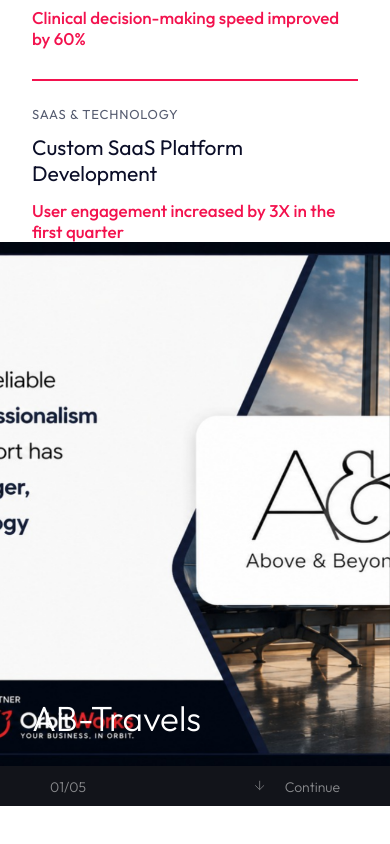
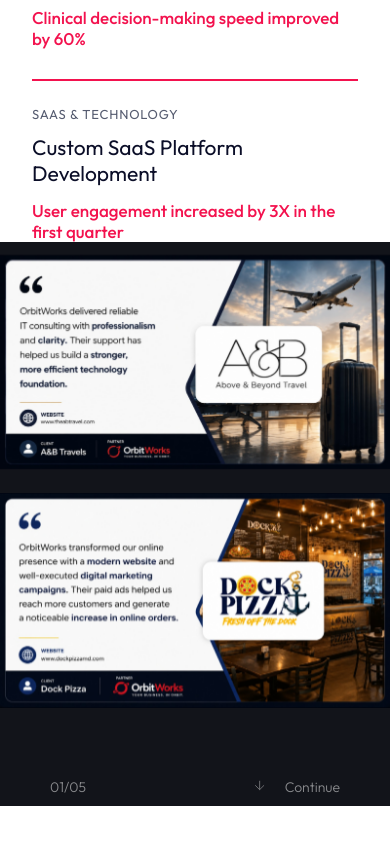
Before and after one commit to orbitworksofficial/oribit-site, a Next.js app: page / in a window 390 px wide. Shown: the part 8052-8896 px from the top of the page. Built offline with nearby package versions, Linux system fonts and the light colour scheme.

Commit message:
portofio fixed

```diff
--- a/app/orbit.css
+++ b/app/orbit.css
@@ -3258,3 +3258,72 @@
     scroll-behavior: auto;
   }
 }
+
+/* --------------------------------------------------- case slider legibility --
+ * The case-card title was absolutely positioned white type straight on the
+ * artwork with no scrim — unreadable over the bright portfolio graphics.
+ *
+ * Those graphics are self-contained: each already carries the client name, the
+ * quote, the client logo, the website and the OrbitWorks partner mark. So the
+ * overlaid headline duplicated information AND covered the artwork's own text
+ * (it sat across the website URL). Neither a scrim nor a solid chip fixes that —
+ * the honest fix is to stop drawing a second label over a finished design.
+ *
+ * The heading stays in the DOM: it is the accessible name for the card link and
+ * the slider's a11y label. It is only visually hidden.
+ *
+ * If a future case image is a plain photo with no baked-in text, delete this
+ * block to bring the label back.
+ */
+.wp-block-kenza-case-card h3,
+.wp-block-kenza-case-card .wp-block-heading {
+  clip: rect(0 0 0 0);
+  clip-path: inset(50%);
+  height: 1px;
+  overflow: hidden;
+  white-space: nowrap;
+  width: 1px;
+}
+
+/* ============================================================ mobile fixes ==
+ * 1. Case slider artwork was cover-cropped. The portfolio graphics are ~16:9
+ *    landscape with baked-in text (quote, client, logo, URL); the theme's card
+ *    is calc(45.25vw + 7rem) tall, which on a phone is PORTRAIT — so `cover`
+ *    threw away both sides and left an unreadable middle slice. Show the whole
+ *    graphic instead and size the card to the artwork.
+ * 2. Testimonial cards stretched to the tallest quote in the row, leaving a big
+ *    void under the short ones when only one card is visible.
+ */
+@media screen and (max-width: 743px) {
+  /* --- case slider: show the full graphic ---
+   * The theme scopes these through `.inner` (3 classes), so anything shorter
+   * loses on specificity — that is why an earlier 2-class attempt did nothing. */
+  .wp-block-kenza-case-slider .inner .wp-block-kenza-case-card {
+    height: calc(56.25vw + 2rem); /* 16:9 + a little breathing room */
+  }
+
+  .wp-block-kenza-case-slider .inner .wp-block-kenza-case-card img,
+  .wp-block-kenza-case-slider .inner.reverse .wp-block-kenza-case-card img {
+    height: 100%;
+    object-fit: contain;
+    object-position: center;
+    /* The theme scales/offsets the image for its reveal; that re-crops a
+     * contained image, so keep it still on small screens. */
+    transform: none;
+    width: 100%;
+  }
+
+  /* --- testimonials: card fits its own content --- */
+  .orbit-carousel__track {
+    align-items: start;
+  }
+
+  .orbit-quote {
+    padding: 2.4rem 2.2rem 2rem;
+  }
+
+  .orbit-quote p {
+    font-size: 1.7rem;
+    margin: 1.2rem 0 1.8rem;
+  }
+}
--- a/components/animation/useVideoPlay.ts
+++ b/components/animation/useVideoPlay.ts
@@ -7,11 +7,34 @@
  *
  * The -25% rootMargin is deliberate: a loop only plays once it is meaningfully
  * on screen, not the moment its first pixel appears.
+ *
+ * `skipOnMobile` opts a single loop out of playback below 743px. It exists for
+ * the hero: its "_mob" encode is a byte-identical copy of the 12MB desktop file,
+ * so a phone on cellular spends the visit downloading a loop it barely sees —
+ * which is why the hero looked broken on mobile. Since the elements use
+ * preload="none", never calling play() means the file is never fetched and the
+ * poster shows instead: a sharp still, instantly.
+ *
+ * It is opt-in rather than blanket because the other loops DO have real mobile
+ * encodes (top_circles_mob 0.3MB, mirror_portrait_mob 0.9MB) and play fine.
+ * Drop the flag at the call site once a real ~1-2MB hero encode exists.
  */
-export function useVideoPlay(ref: RefObject<HTMLVideoElement | null>) {
+const MOBILE_MAX = 743;
+
+export function useVideoPlay(
+  ref: RefObject<HTMLVideoElement | null>,
+  { skipOnMobile = false }: { skipOnMobile?: boolean } = {},
+) {
   useEffect(() => {
     const video = ref.current;
     if (!video) return;
+
+    if (skipOnMobile && window.matchMedia(`(max-width: ${MOBILE_MAX}px)`).matches) {
+      // Make sure nothing else kicks off a download, and keep the poster visible.
+      video.pause();
+      video.removeAttribute("autoplay");
+      return;
+    }
 
     const obs = new IntersectionObserver(
       (entries) => {
@@ -30,5 +53,5 @@
 
     obs.observe(video);
     return () => obs.disconnect();
-  }, [ref]);
+  }, [ref, skipOnMobile]);
 }
--- a/components/blocks/PreviewVideo.tsx
+++ b/components/blocks/PreviewVideo.tsx
@@ -15,13 +15,16 @@
   sources,
   className = "preview",
   poster,
+  skipOnMobile = false,
 }: {
   sources: VideoSet;
   className?: string;
   poster?: string;
+  /** Show the poster instead of playing, below 743px — see useVideoPlay. */
+  skipOnMobile?: boolean;
 }) {
   const ref = useRef<HTMLVideoElement>(null);
-  useVideoPlay(ref);
+  useVideoPlay(ref, { skipOnMobile });
 
   const { desktop, mobile } = sources;
 
--- a/components/blocks/VideoLoopHeader.tsx
+++ b/components/blocks/VideoLoopHeader.tsx
@@ -55,7 +55,7 @@
           <p className="wp-block-heading alignfull" aria-hidden="true" />
         </div>
 
-        <PreviewVideo sources={HEADLOOP} />
+        <PreviewVideo sources={HEADLOOP} skipOnMobile />
       </div>
 
       {/*
```
